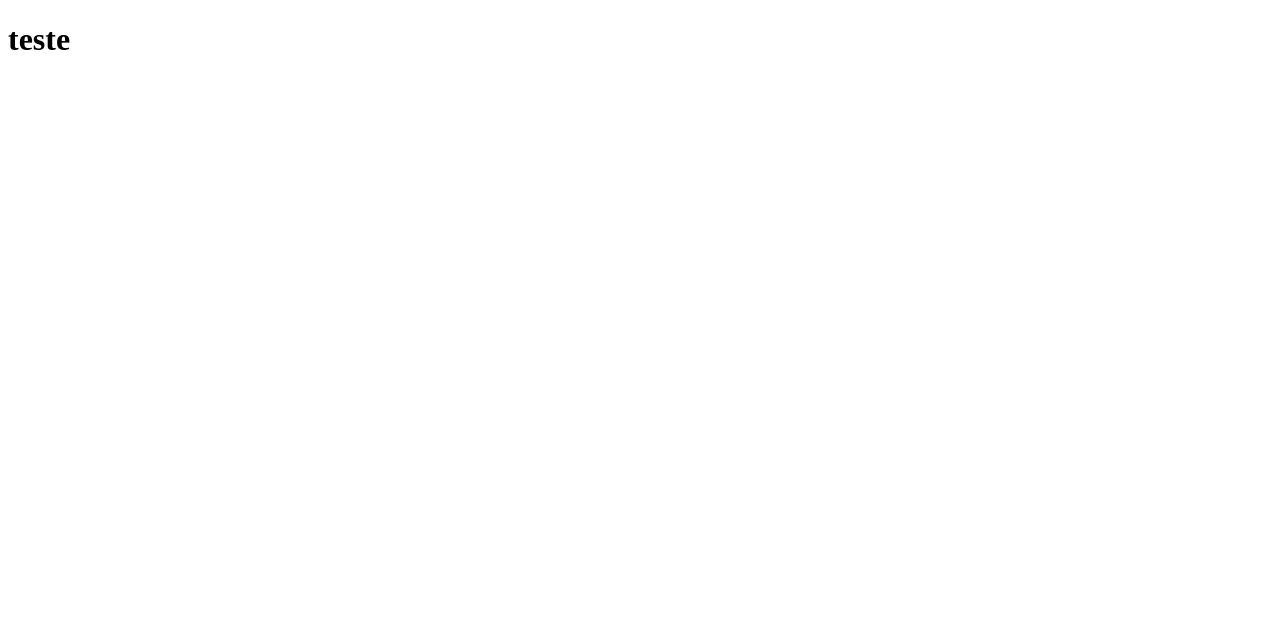
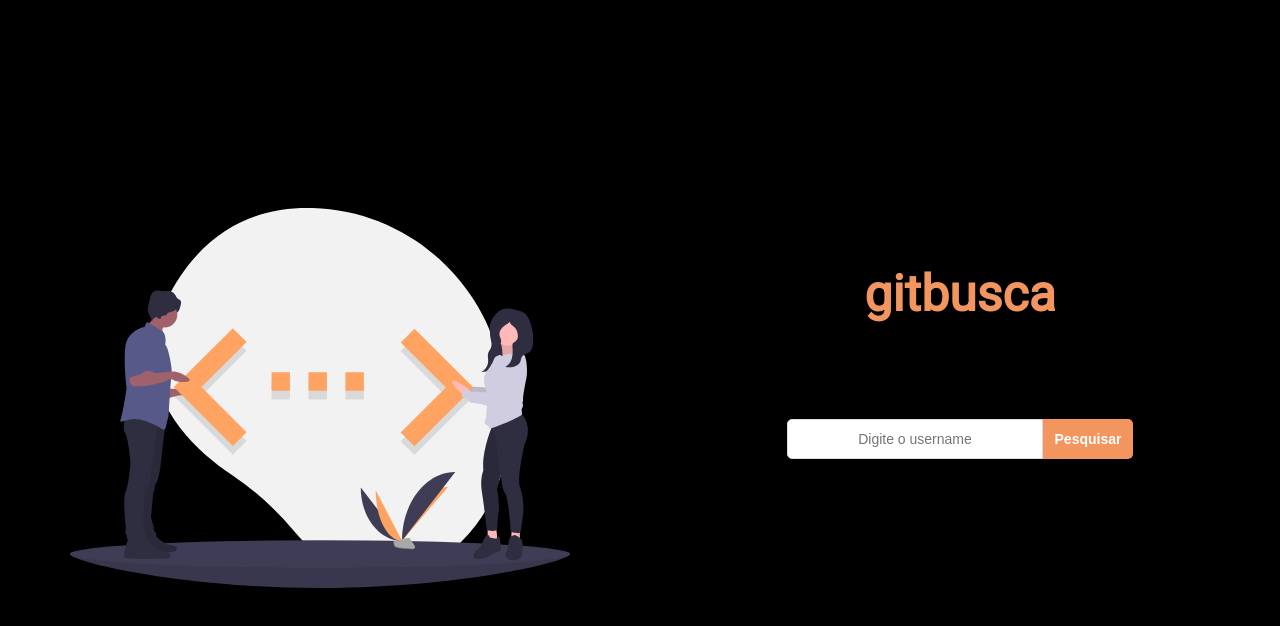
Before and after one commit to juliastefanoni/git-busca, a React (Create React App) app: page / in a window 1280 px wide. Shown: the top 626 px of the page. Built offline with nearby package versions, Linux system fonts and the light colour scheme; the HTML template or start-up script is replaced by a standard one.

Commit message:
User search page layout

```diff
--- a/src/App.js
+++ b/src/App.js
@@ -1,11 +1,11 @@
 import React from 'react';
 
-function App() {
-  return (
-    <div className="App">
-      <h1> teste </h1>
-    </div>
-  );
-}
+import Routes from './routes';
+
+import './global.css';
+
+const App = () => {
+  return <Routes />;
+};
 
 export default App;
--- /dev/null
+++ b/src/global.css
@@ -0,0 +1,45 @@
+@import url('https://fonts.googleapis.com/css2?family=Roboto&display=swap');
+
+* {
+  box-sizing: border-box;
+  margin: 0;
+  outline: 0;
+  padding: 0;
+}
+
+body{
+  background-color: #000;
+  color:#F2955E;
+  font-family: 'Roboto', sans-serif;
+  font-weight: 300;
+  -webkit-font-smoothing: antialiased;
+}
+
+input {
+  border: 1px solid #dcdce6;
+  border-radius: 5px 0px 0px 5px;
+  color: #333;
+  font-size: 14px;
+  height: 40px;
+  margin-top: 15%;
+  text-align: center;
+  width: 40%;
+}
+
+button{
+  background: #F2955E;
+  border: 0;
+  border-radius: 0px 5px 5px 0px;
+  color: #fff;
+  cursor: pointer;
+  font-size: 14px;
+  font-weight: bold;
+  height: 40px;
+  opacity: 1;
+  width: 90px;
+}
+
+button:hover
+{
+  opacity:0.9;
+}
--- /dev/null
+++ b/src/pages/Search/index.js
@@ -0,0 +1,27 @@
+import React from 'react';
+import { Link } from 'react-router-dom';
+
+import './styles.css';
+
+import codeImg from '../../assets/code.svg';
+
+const Search = () => {
+  return (
+    <div className="container">
+      <div className="container-logo">
+        <img src={codeImg} alt="Logo" width={500} />
+      </div>
+      <div className="container-search">
+        <h1> gitbusca </h1>
+
+        <input type="text" placeholder="Digite o username" />
+
+        <Link to="/user">
+          <button type="submit"> Pesquisar </button>
+        </Link>
+      </div>
+    </div>
+  );
+};
+
+export default Search;
--- /dev/null
+++ b/src/pages/Search/styles.css
@@ -0,0 +1,17 @@
+.container {
+  align-items: center;
+  background-color: #000;
+  display: grid;
+  grid-template-columns: 1fr 1fr;
+  height: 100vh;
+  justify-content: center;
+}
+
+.container > div {
+  text-align: center;
+}
+
+h1 {
+  font-size: 50px;
+  margin-top: -12%;
+}
```
Also changed, not shown: src/assets/code.svg (added).
